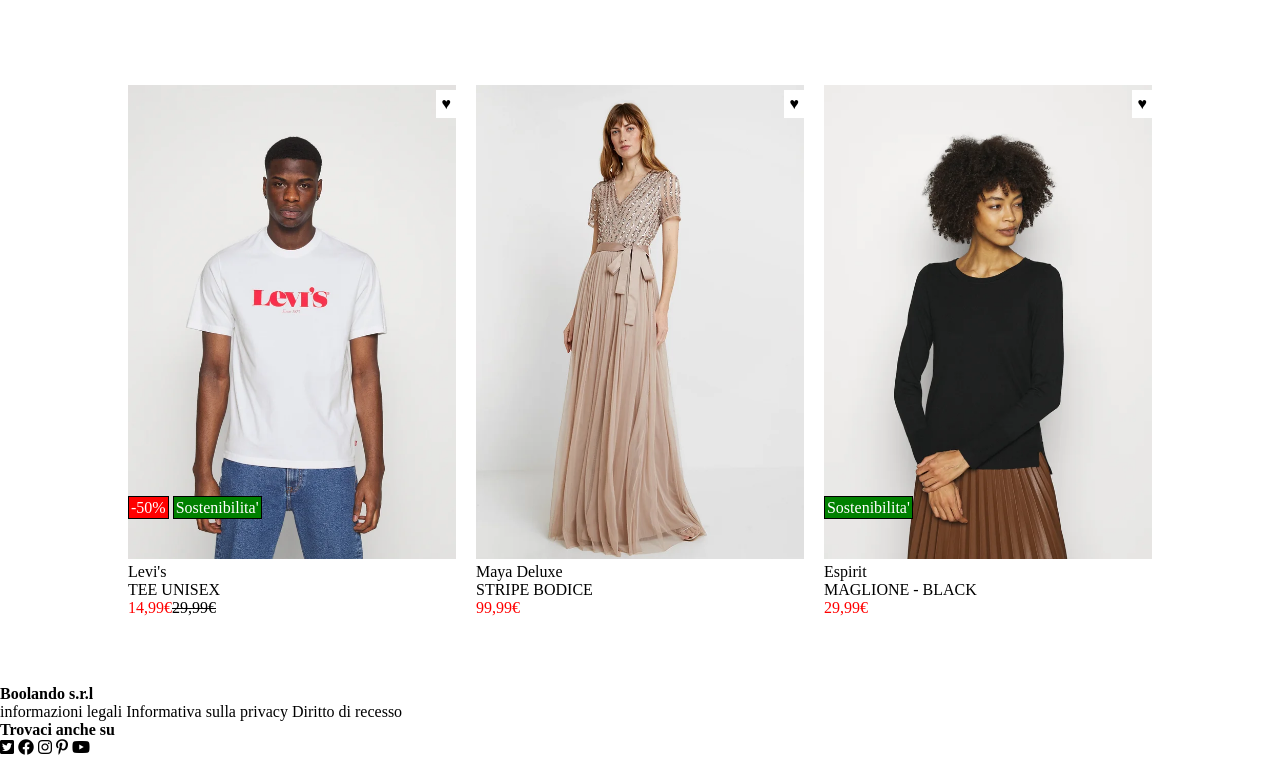
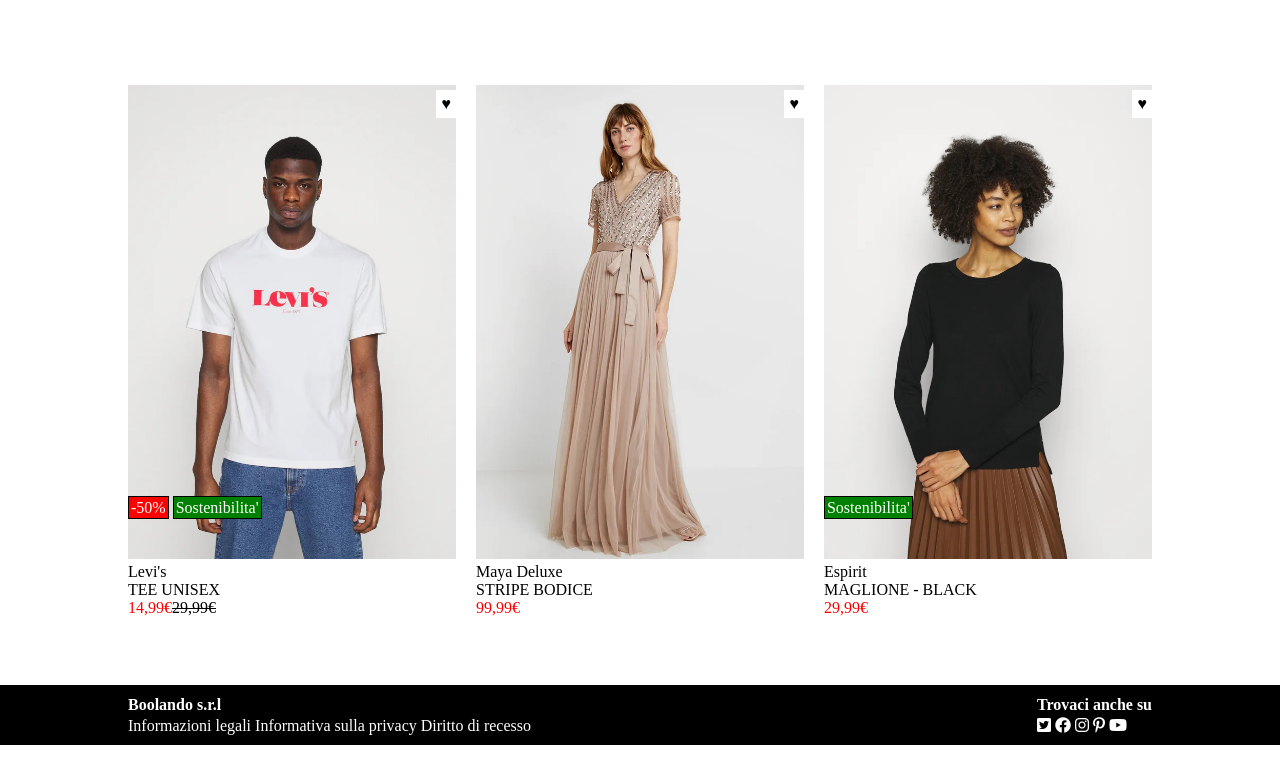
Before and after one commit to diegoG82/html-css-boolando, a plain HTML site: page index.html in a window 1280 px wide. Shown: the part 595-1352 px from the top of the page. Drawn offline with Linux system fonts and the light colour scheme.

```diff
--- a/css/style.css
+++ b/css/style.css
@@ -37,12 +37,20 @@
         gap: 20px;
 }
 
+/* general */
+
 .col {
     width: calc(100% / 3 - (40px / 3));
     min-height: 600px;
 }
 
+li{
+    margin: 2px;
+}
 
+h4{
+    margin-bottom:3px;
+}
 
 
 
@@ -51,7 +59,7 @@
 
 header{
     height: 60px;
-    background-color: orange;
+    background-color: rgb(231, 86, 14);
     position: fixed;
     z-index: 100;
     width: 100%;
@@ -93,13 +101,6 @@
 .main.logo{
     size: 50px;
 }
-
-
-
-
-
-
-
 
 
 
@@ -170,3 +171,23 @@
 
 
 /* FOOTER */
+
+footer{
+    height: 60px;
+    background-color: black;
+    color:white;
+
+}
+
+.footer-container{
+    width: 80%;
+    margin: 0 auto;
+}
+
+
+.footerboolando{
+    display: flex;
+    justify-content: space-between;
+    align-items: center;
+    height: 60px;
+}
--- a/index.html
+++ b/index.html
@@ -204,7 +204,7 @@
 
                 <div class="credits">
                     <h4>Boolando s.r.l</h4>
-                    <span>informazioni legali</span>
+                    <span>Informazioni legali</span>
                     <span>Informativa sulla privacy</span>
                     <span>Diritto di recesso</span>
                 </div>
```
